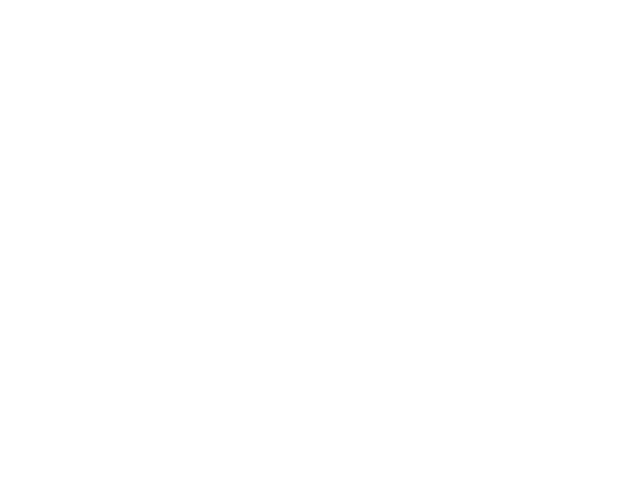
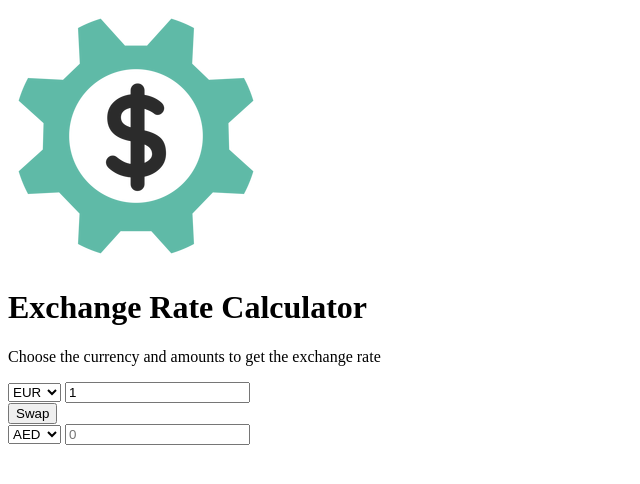
Before and after one commit to keverza/mProjects, a plain HTML site: page rate-calc/index.html in a window 1280 px wide. Shown: the whole page, without its empty margins (0-640 px from the left). Drawn offline with Linux system fonts and the light colour scheme.

Commit message:
Rate-calc-html

```diff
--- a/rate-calc/index.html
+++ b/rate-calc/index.html
@@ -8,6 +8,131 @@
     <link rel="stylesheet" href="style.css" />
   </head>
   <body>
+    <img src="img/money.png" alt="" class="money-img" />
+    <h1>Exchange Rate Calculator</h1>
+    <p>Choose the currency and amounts to get the exchange rate</p>
+    <div class="container">
+      <div class="currency">
+        <select name="" id="currency-one">
+          <option value="AED">AED</option>
+          <option value="ARS">ARS</option>
+          <option value="AUD">AUD</option>
+          <option value="BGN">BGN</option>
+          <option value="BRL">BRL</option>
+          <option value="BSD">BSD</option>
+          <option value="CAD">CAD</option>
+          <option value="CHF">CHF</option>
+          <option value="CLP">CLP</option>
+          <option value="CNY">CNY</option>
+          <option value="COP">COP</option>
+          <option value="CZK">CZK</option>
+          <option value="DKK">DKK</option>
+          <option value="DOP">DOP</option>
+          <option value="EGP">EGP</option>
+          <option value="EUR" selected>EUR</option>
+          <option value="FJD">FJD</option>
+          <option value="GBP">GBP</option>
+          <option value="GTQ">GTQ</option>
+          <option value="HKD">HKD</option>
+          <option value="HRK">HRK</option>
+          <option value="HUF">HUF</option>
+          <option value="IDR">IDR</option>
+          <option value="ILS">ILS</option>
+          <option value="INR">INR</option>
+          <option value="ISK">ISK</option>
+          <option value="JPY">JPY</option>
+          <option value="KRW">KRW</option>
+          <option value="KZT">KZT</option>
+          <option value="MXN">MXN</option>
+          <option value="MYR">MYR</option>
+          <option value="NOK">NOK</option>
+          <option value="NZD">NZD</option>
+          <option value="PAB">PAB</option>
+          <option value="PEN">PEN</option>
+          <option value="PHP">PHP</option>
+          <option value="PKR">PKR</option>
+          <option value="PLN">PLN</option>
+          <option value="PYG">PYG</option>
+          <option value="RON">RON</option>
+          <option value="RUB">RUB</option>
+          <option value="SAR">SAR</option>
+          <option value="SEK">SEK</option>
+          <option value="SGD">SGD</option>
+          <option value="THB">THB</option>
+          <option value="TRY">TRY</option>
+          <option value="TWD">TWD</option>
+          <option value="UAH">UAH</option>
+          <option value="USD">USD</option>
+          <option value="UYU">UYU</option>
+          <option value="VND">VND</option>
+          <option value="ZAR">ZAR</option>
+        </select>
+        <input type="number" id="amont-one" placeholder="0" value="1" />
+      </div>
+
+      <div class="swap-rate-container">
+        <button class="btn" id="rate">Swap</button>
+        <div class="rate" id="rate"></div>
+      </div>
+      <div class="currency">
+        <select name="" id="currency-two">
+          <option value="AED" selected>AED</option>
+          <option value="ARS">ARS</option>
+          <option value="AUD">AUD</option>
+          <option value="BGN">BGN</option>
+          <option value="BRL">BRL</option>
+          <option value="BSD">BSD</option>
+          <option value="CAD">CAD</option>
+          <option value="CHF">CHF</option>
+          <option value="CLP">CLP</option>
+          <option value="CNY">CNY</option>
+          <option value="COP">COP</option>
+          <option value="CZK">CZK</option>
+          <option value="DKK">DKK</option>
+          <option value="DOP">DOP</option>
+          <option value="EGP">EGP</option>
+          <option value="EUR">EUR</option>
+          <option value="FJD">FJD</option>
+          <option value="GBP">GBP</option>
+          <option value="GTQ">GTQ</option>
+          <option value="HKD">HKD</option>
+          <option value="HRK">HRK</option>
+          <option value="HUF">HUF</option>
+          <option value="IDR">IDR</option>
+          <option value="ILS">ILS</option>
+          <option value="INR">INR</option>
+          <option value="ISK">ISK</option>
+          <option value="JPY">JPY</option>
+          <option value="KRW">KRW</option>
+          <option value="KZT">KZT</option>
+          <option value="MXN">MXN</option>
+          <option value="MYR">MYR</option>
+          <option value="NOK">NOK</option>
+          <option value="NZD">NZD</option>
+          <option value="PAB">PAB</option>
+          <option value="PEN">PEN</option>
+          <option value="PHP">PHP</option>
+          <option value="PKR">PKR</option>
+          <option value="PLN">PLN</option>
+          <option value="PYG">PYG</option>
+          <option value="RON">RON</option>
+          <option value="RUB">RUB</option>
+          <option value="SAR">SAR</option>
+          <option value="SEK">SEK</option>
+          <option value="SGD">SGD</option>
+          <option value="THB">THB</option>
+          <option value="TRY">TRY</option>
+          <option value="TWD">TWD</option>
+          <option value="UAH">UAH</option>
+          <option value="USD">USD</option>
+          <option value="UYU">UYU</option>
+          <option value="VND">VND</option>
+          <option value="ZAR">ZAR</option>
+        </select>
+        <input type="number" id="amont-two" placeholder="0" />
+      </div>
+    </div>
+
     <script src="script.js"></script>
   </body>
 </html>
```
Also changed, not shown: rate-calc/img/money.png (added).
